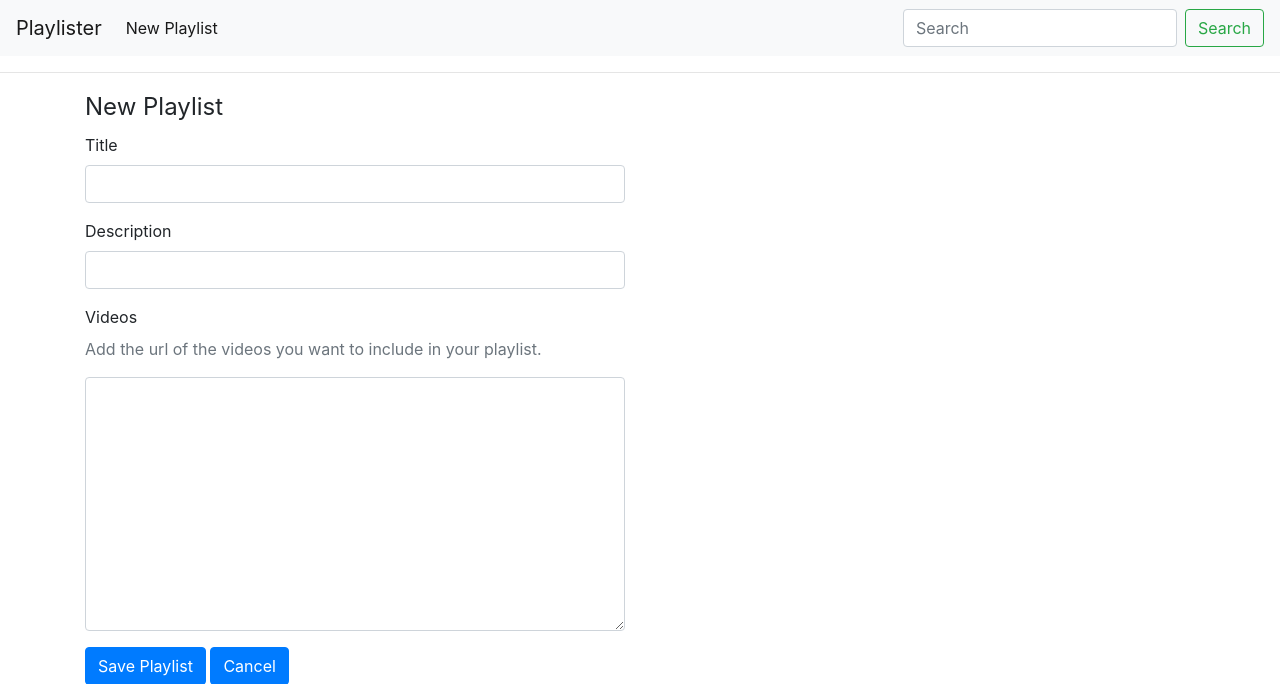
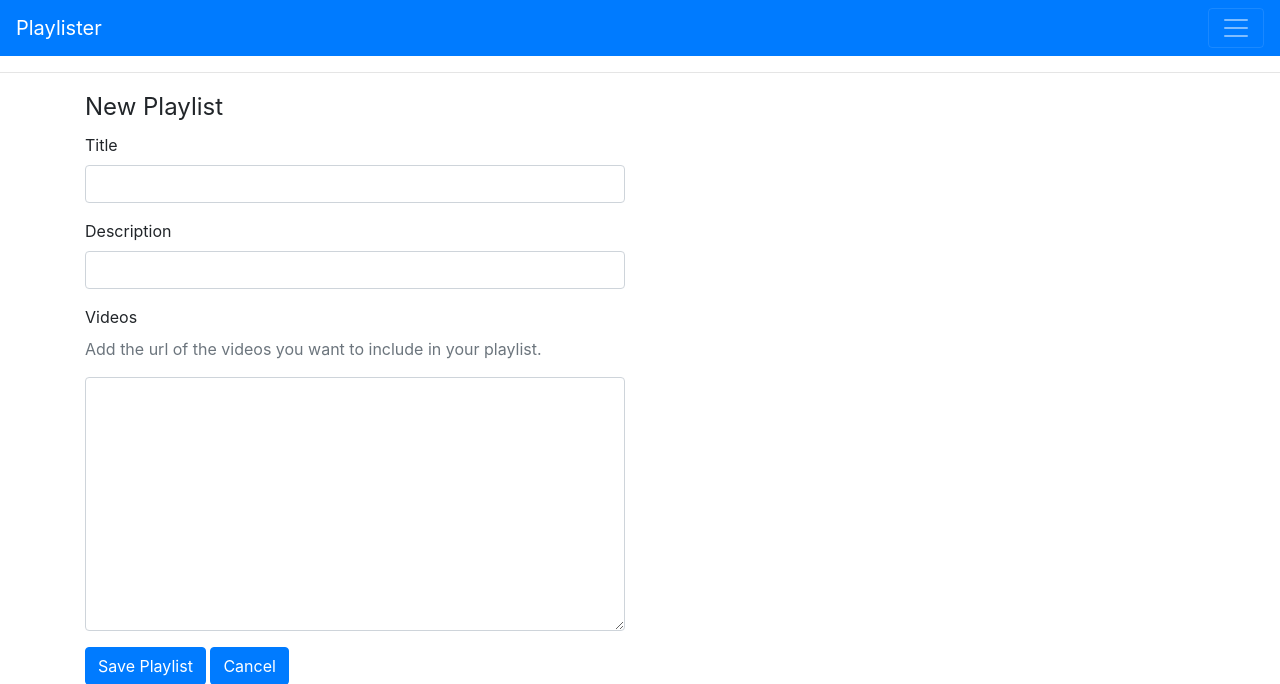
Before and after one commit to prathmesh-jagtap/Flask-Playlister-App, a Flask app: page /playlists/new in a window 1280 px wide. Shown: the top 684 px of the page. Run offline with Flask 2, Linux system fonts and the light colour scheme; some libraries are stand-ins or nearby versions.

Commit message:
navbar updated

```diff
--- a/templates/partials/navbar.html
+++ b/templates/partials/navbar.html
@@ -1,25 +1,7 @@
 <!--templates/partials/navbar.html-->
 
-<!--<nav class="navbar navbar-dark bg-primary">-->
-<!--  <h2><a class="navbar-brand" href="/">Playlister</a></h2>-->
-<!--  <button class="navbar-toggler" type="button" data-toggle="collapse" data-target="#navbarTogglerDemo02" aria-controls="navbarTogglerDemo02" aria-expanded="false" aria-label="Toggle navigation">-->
-<!--    <span class="navbar-toggler-icon"></span>-->
-<!--  </button>-->
-
-<!--  <div class="collapse navbar-collapse" id="navbarNav">-->
-<!--    <ul class="navbar-nav mr-auto mt-2 mt-lg-0">-->
-<!--      <li class="nav-item active">-->
-<!--          <a href='/playlists/new' class="btn btn-default navbar-btn">New Playlist <span class="sr-only">(current)</span></a>-->
-<!--      </li>-->
-<!--    </ul>-->
-<!--    <form class="form-inline my-2 my-lg-0">-->
-<!--      <input class="form-control mr-sm-2" type="search" placeholder="Search">-->
-<!--      <button class="btn btn-outline-success my-2 my-sm-0" type="submit">Search</button>-->
-<!--    </form>-->
-<!--  </div>-->
-<!--</nav>-->
 <!--new-->
-<nav class="navbar navbar-expand-lg navbar-light bg-light">
+<nav class="navbar navbar-dark bg-primary">
   <a class="navbar-brand" href="/">Playlister</a>
   <button class="navbar-toggler" type="button" data-toggle="collapse" data-target="#navbarSupportedContent" aria-controls="navbarSupportedContent" aria-expanded="false" aria-label="Toggle navigation">
     <span class="navbar-toggler-icon"></span>
```
